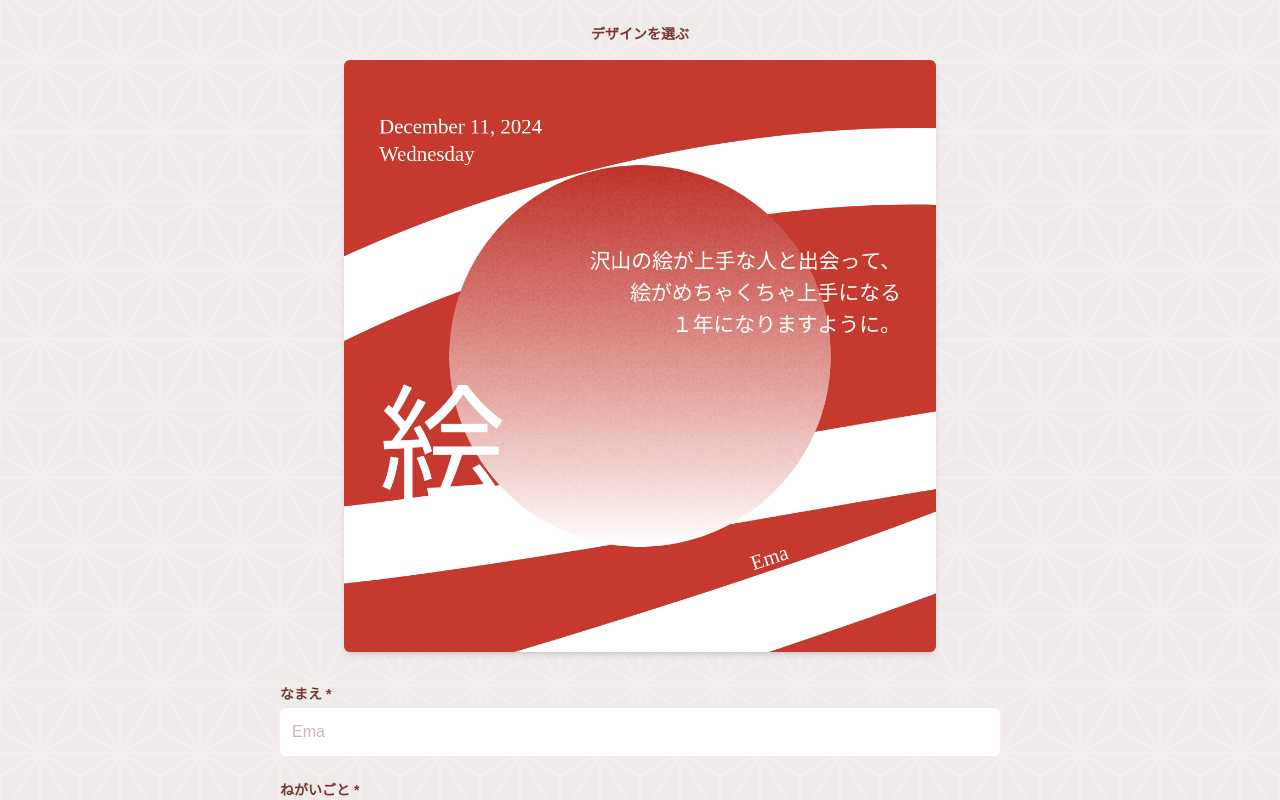
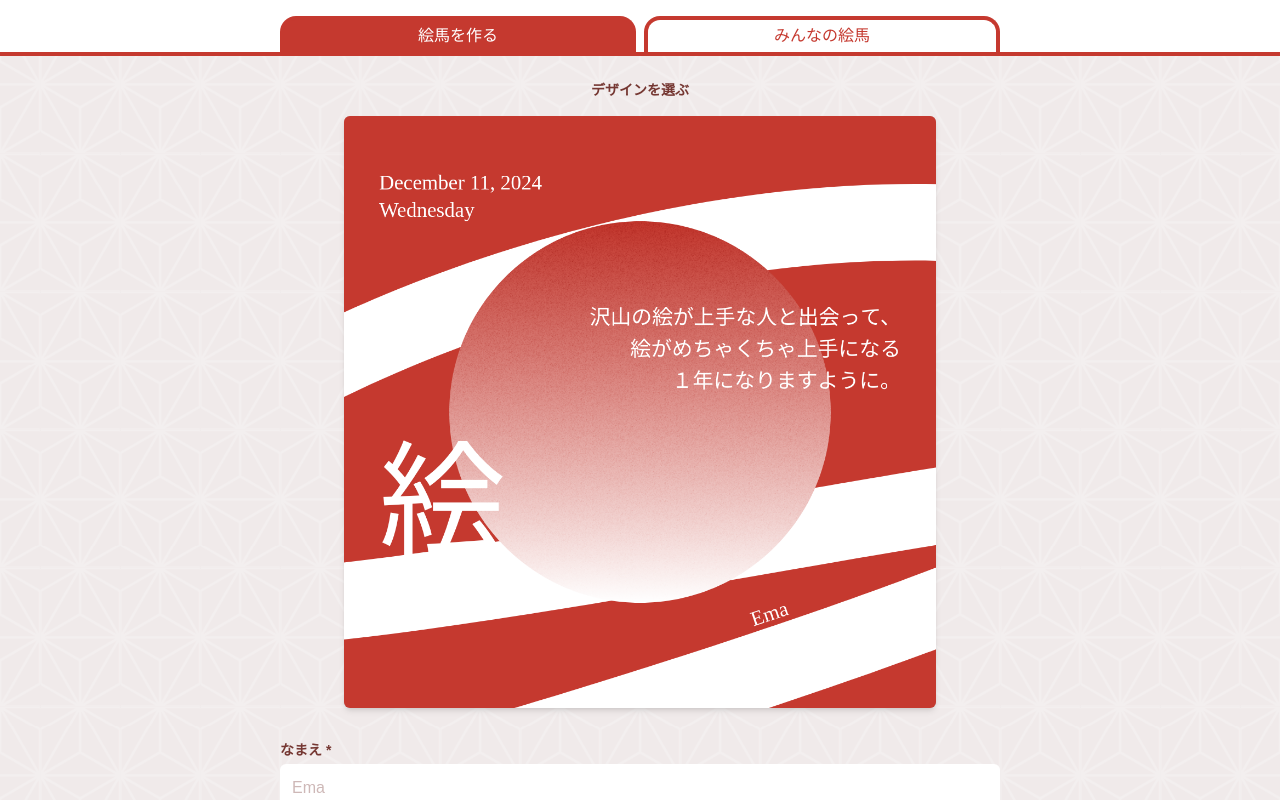
Before and after one commit to Chige12/ema, a Next.js app: page / in a window 1280 px wide. Shown: the top 800 px of the page. Built offline with nearby package versions, Linux system fonts and the light colour scheme; no server answers; a web font is replaced by a local one.

Commit message:
✨ add tab menu

```diff
--- a/src/app/page.tsx
+++ b/src/app/page.tsx
@@ -6,6 +6,7 @@ import { Form } from '@/components/Form';
 import { Preview } from '@/components/Preview';
 import { MemoizedResults } from '@/components/Results';
 import { useEmaList, useForm } from './home.hooks';
+import { Tabs } from '@/components/Tabs/Tabs';
 
 export default function Home() {
   const canvasRef = React.useRef<HTMLCanvasElement>(null);
@@ -24,7 +25,9 @@ export default function Home() {
   } = useForm(fetchEmaList, setSavedImage, canvasRef);
 
   return (
-    <main className="min-h-scree bg-primary-200 bg-asanoha bg-repeat bg-center bg-[length:80px]">
+    <Tabs>
+      <Tabs.Panel hash="" title="絵馬を作る">
+        <main className="min-h-screen bg-primary-200 bg-asanoha bg-repeat bg-center bg-[length:80px]">
           <div className="max-w-3xl mx-auto p-6">
             <h2 className="text-sm font-bold text-primary-600 mb-4 text-center">
               デザインを選ぶ
@@ -45,10 +48,20 @@ export default function Home() {
               loading={loading}
               handleSubmit={handleSubmit}
             />
-        {/* コメント一覧 */}
+          </div>
+          <MemoizedResults
+            savedImage={savedImage}
+            setSavedImage={setSavedImage}
+          />
+        </main>
+      </Tabs.Panel>
+      <Tabs.Panel hash="gallery" title="みんなの絵馬">
+        <main className="min-h-screen bg-primary-200 bg-asanoha bg-repeat bg-center bg-[length:80px]">
+          <div className="max-w-3xl mx-auto p-6">
             <EmaList emaList={emaList} />
           </div>
-      <MemoizedResults savedImage={savedImage} setSavedImage={setSavedImage} />
         </main>
+      </Tabs.Panel>
+    </Tabs>
   );
 }
--- /dev/null
+++ b/src/components/Tabs/Tab.tsx
@@ -0,0 +1,16 @@
+import React from 'react';
+
+type Props = {
+  children: React.ReactNode;
+};
+
+const Tab = ({ children }: Props) => {
+  return (
+    <div className="text-center border-b-4 border-primary-500 pt-4">
+      <div className="max-w-3xl mx-auto flex justify-between gap-2 px-6">{children}</div>
+    </div>
+  );
+};
+
+const MemoizedTab = React.memo(Tab);
+export { MemoizedTab as Tab };
--- /dev/null
+++ b/src/components/Tabs/TabItem.tsx
@@ -0,0 +1,26 @@
+import React from 'react';
+
+type Props = {
+  title: string;
+  active: boolean;
+  onClick: () => void;
+  hash: string;
+};
+
+const active_class = 'bg-primary-500 text-white';
+const inactive_class = 'bg-white text-primary-500';
+
+const TabItem = ({ title, active, onClick, hash }: Props) => {
+  return (
+    <a
+      className={`${active ? active_class : inactive_class} w-full text-center p-1 border-4 border-b-0 rounded-t-2xl border-primary-500`}
+      onClick={onClick}
+      href={`#${hash}`}
+    >
+      {title}
+    </a>
+  );
+};
+
+const MemoizedTabItem = React.memo(TabItem);
+export { MemoizedTabItem as TabItem };
--- /dev/null
+++ b/src/components/Tabs/Tabs.tsx
@@ -0,0 +1,42 @@
+import React from 'react';
+import { Tab } from './Tab';
+import { TabItem } from './TabItem';
+
+type TabPanelProps = {
+  hash: string;
+  title: string;
+  children: React.ReactNode;
+};
+
+type TabsProps = {
+  children: React.ReactElement<TabPanelProps>[];
+};
+
+const Tabs = ({ children }: TabsProps) => {
+  const [activeIndex, setActiveIndex] = React.useState(0);
+  return (
+    <div>
+      <Tab>
+        {React.Children.map(children, (child, index) => (
+          <TabItem
+            key={index}
+            title={child.props.title}
+            active={index === activeIndex}
+            onClick={() => setActiveIndex(index)}
+            hash={child.props.hash}
+          />
+        ))}
+      </Tab>
+      <div>{children[activeIndex]}</div>
+    </div>
+  );
+};
+
+const Panel = ({ children }: TabPanelProps) => <>{children}</>;
+
+Tabs.Panel = Panel;
+
+const MemoizedTabs = React.memo(Tabs) as unknown as typeof Tabs & { Panel: typeof Panel };
+MemoizedTabs.Panel = Panel;
+
+export { MemoizedTabs as Tabs };
```
Lines whose indentation alone changed are shown as unchanged.
